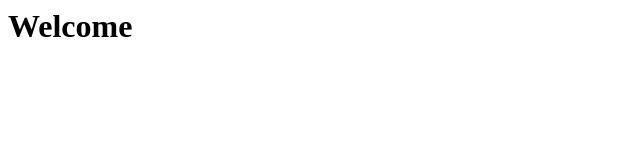
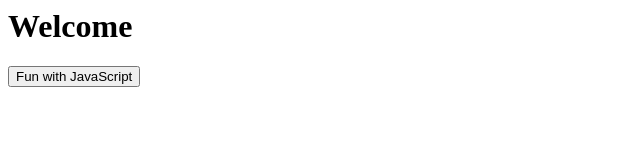
Before and after one commit to CrunchWrapSuprmeCommits/CSC-196W, a plain HTML site: page index.html in a window 1280 px wide. Shown: the whole page, without its empty margins (0-640 px from the left). Drawn offline with Linux system fonts and the light colour scheme.

Commit message:
Update index.html

```diff
--- a/index.html
+++ b/index.html
@@ -1 +1,2 @@
 <h1>Welcome</h1>
+<button>Fun with JavaScript</button>
```
